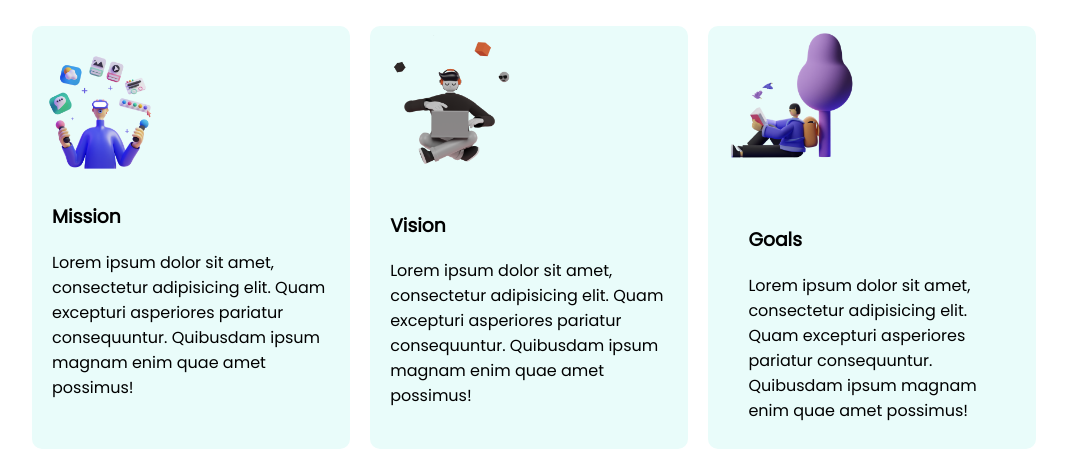
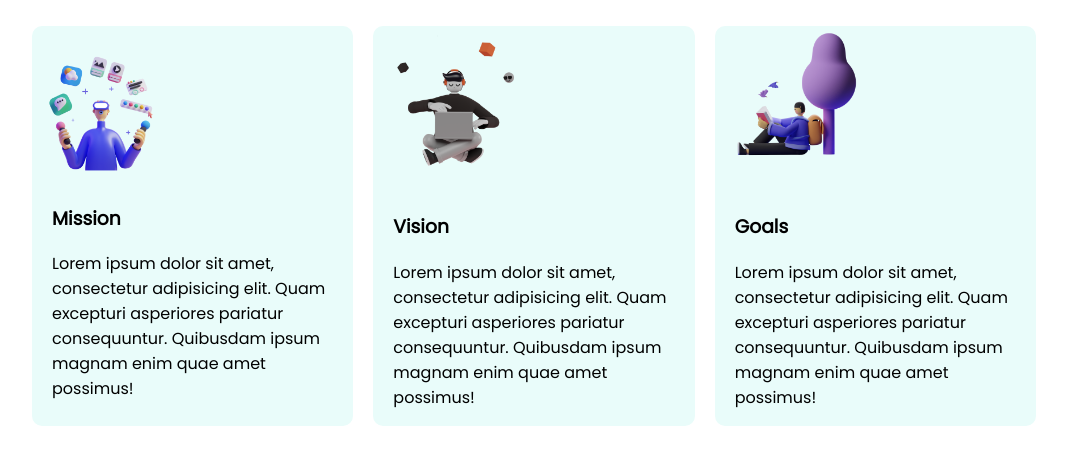
Before and after one commit to SifatHaque58/SifatHaque58-prog-hero-assignment-01, a plain HTML site: page index.html in a window 1280 px wide. Shown: the part 647-1123 px from the top of the page, without its empty margins (106-1173 px from the left). Before the commit the page ends 1096 px from the top, so only its background shows below. Drawn offline with Linux system fonts and the light colour scheme.

Commit message:
css updated

```diff
--- a/index.html
+++ b/index.html
@@ -15,7 +15,7 @@
 </head>
 
 <body>
-    <div class="first-section">
+    <div class="first-section flex-container width-margin">
         <div class="first-left-side">
             <div class="heading-ver-line">
 
@@ -49,7 +49,7 @@
     </div>
     <h2 class="second-section-title">My Mission in <span class="span-color">2022</span></h2>
 
-    <div class="second-section">
+    <div class="second-section flex-container width-margin">
 
         <div class="second-mission">
             <div class="second-mission-img">
@@ -84,6 +84,12 @@
         </div>
 
     </div>
+    <br>
+    <br>
+
+    <div class="third-section flex-container width-margin">
+
+    </div>
 
 
 </body>
--- a/style.css
+++ b/style.css
@@ -4,9 +4,12 @@ body{
     font-family: 'Poppins', sans-serif;
 }
 
-.first-section {
+.flex-container{
     display: flex;
     flex-direction: row;
+}
+
+.width-margin {
     width: 80%;
     margin: 0 auto;
 }
@@ -59,13 +62,6 @@ body{
     padding-top: 25px;
 }
 
-.second-section{
-    display: flex;
-    flex-direction: row;
-    width: 80%;
-    margin: 0 auto;
-}
-
 .second-section-title {
     text-align: center;
     font-weight: bolder;
@@ -114,5 +110,9 @@ body{
 
 .second-goals-para{
     margin: 0px 20px ;
-    padding: 10px 20px;
 }
+
+.third-section{
+
+
+}
```
